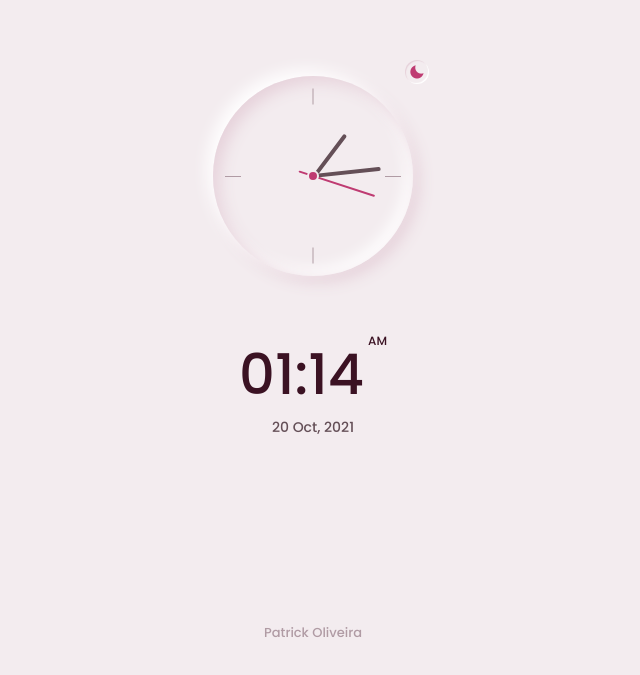
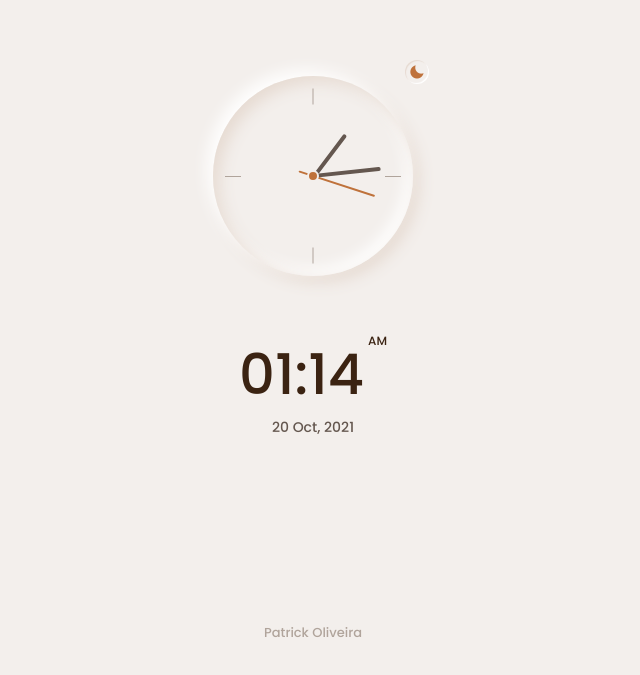
Before and after one commit to dv-patrickoliveira/live.clock, a plain HTML site: page index.html in a window 1280 px wide. Shown: the part 109-784 px from the top of the page, without its empty margins (327-967 px from the left). Drawn offline with nearby package versions, Linux system fonts and the light colour scheme.

Commit message:
Update styles.css

```diff
--- a/assets/css/styles.css
+++ b/assets/css/styles.css
@@ -4,7 +4,7 @@
 
 :root {
 
-  --hue-color: 335;
+  --hue-color: 25;
 
   --first-color: hsl(var(--hue-color), 53%, 49%);
   --title-color: hsl(var(--hue-color), 53%, 15%);
```
